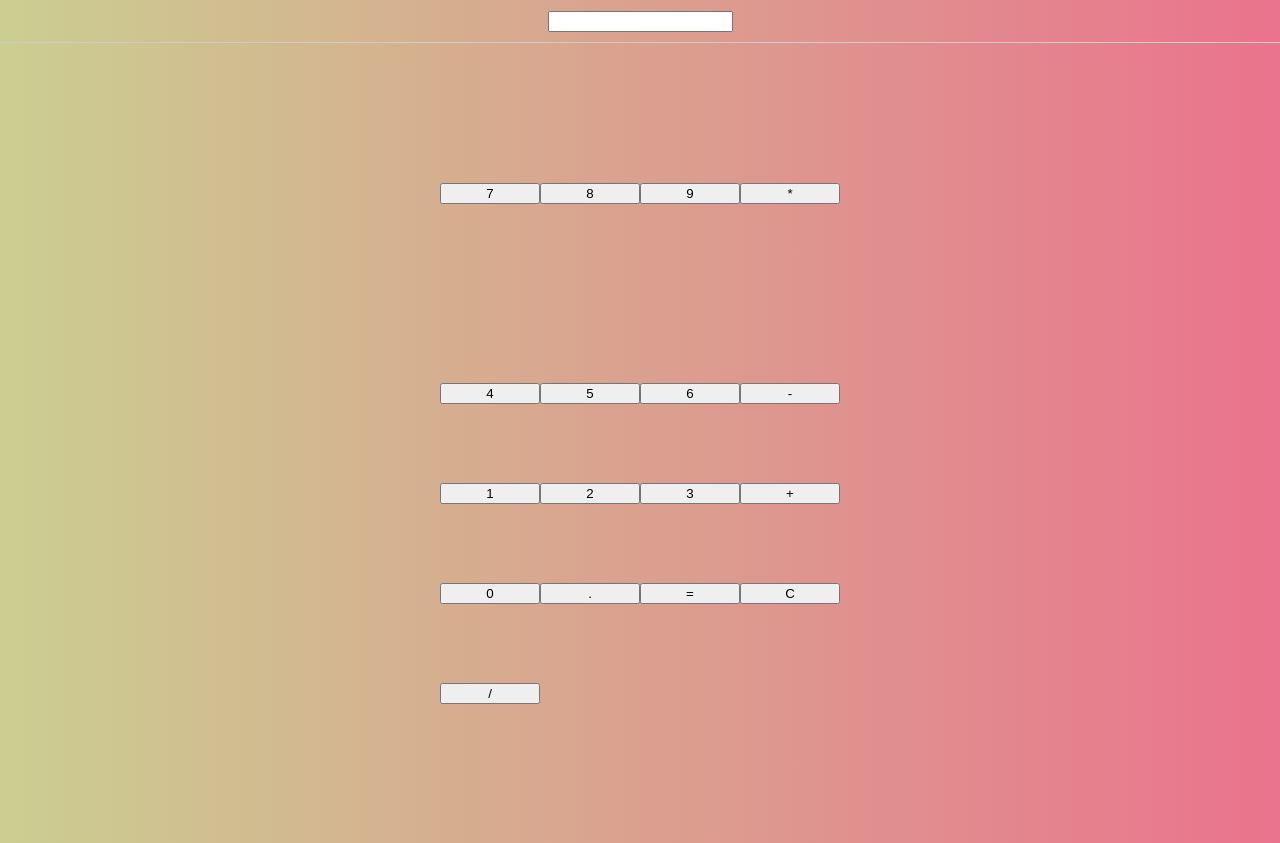
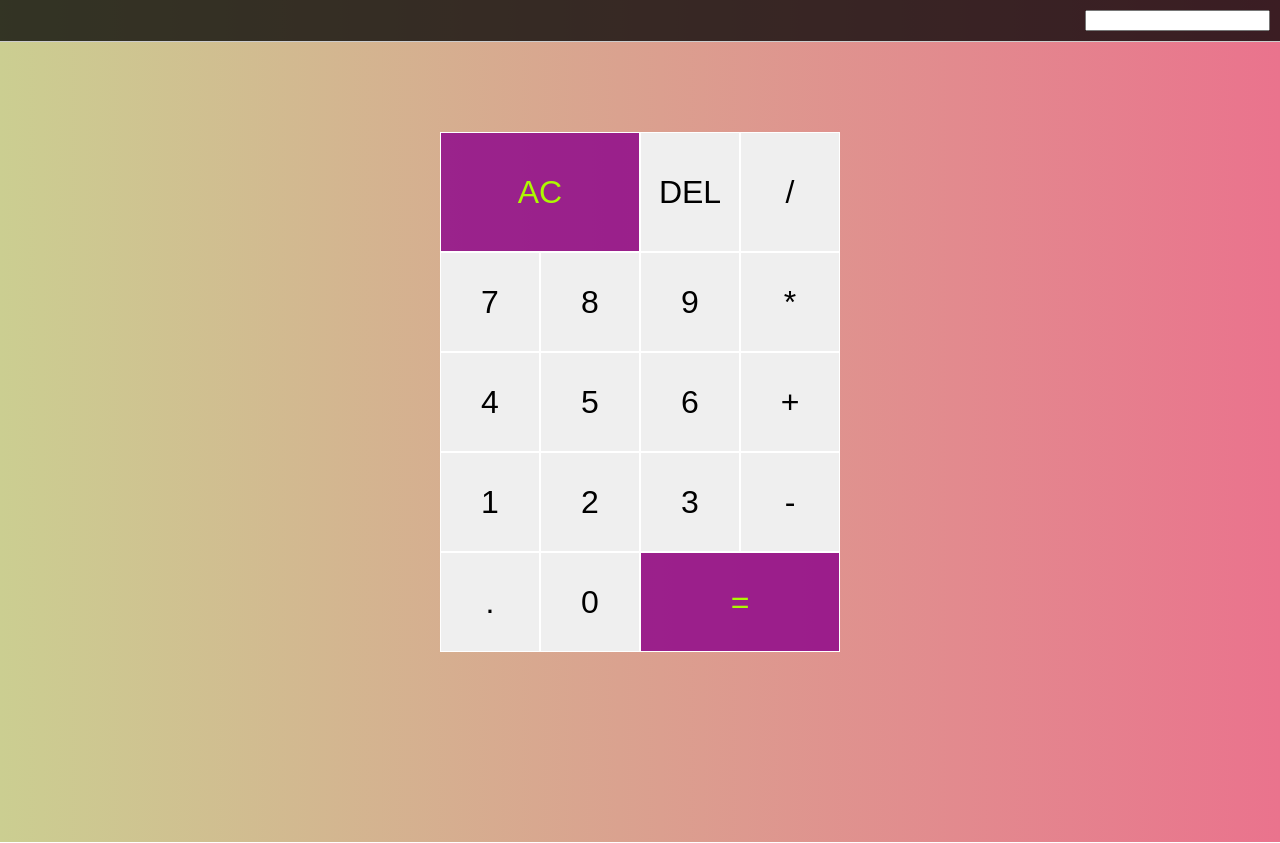
Before and after one commit to chadjowens/calculator, a plain HTML site: page index2.html in a window 1280 px wide. Drawn offline with Linux system fonts and the light colour scheme.

Commit message:
Deleted old unused file.
Updated HTML and CSS.

```diff
--- a/index2.html
+++ b/index2.html
@@ -9,13 +9,14 @@
 </head>
 
 <body>
-    <div class="calculator-grid">
-
     <div class="display">
         <input type="text" id="result" readonly>
     </div>
 
-        <div class="buttons">
+    <div class="calculator-grid">
+        <button class="span-two" onclick="clearDisplay()">AC</button>
+        <button onclick="clearDisplay()">DEL</button>
+        <button onclick="handleOperator('/')">/</button>
 
         <button onclick="display('7')">7</button>
         <button onclick="display('8')">8</button>
@@ -25,29 +26,24 @@
         <button onclick="display('4')">4</button>
         <button onclick="display('5')">5</button>
         <button onclick="display('6')">6</button>
-            <button onclick="handleOperator('-')">-</button>
+        <button onclick="handleOperator('+')">+</button>
 
         <button onclick="display('1')">1</button>
         <button onclick="display('2')">2</button>
         <button onclick="display('3')">3</button>
-            <button onclick="handleOperator('+')">+</button>
+        <button onclick="handleOperator('-')">-</button>
 
+        <button onclick="display('.')">.</button>
         <button onclick="display('0')">0</button>
-            <button onclick="display('.')">.</button>
-            <button onclick="calculate()">=</button>
+        <button class="span-two" onclick="calculate()">=</button>
 
-            <button onclick="clearDisplay()">C</button>
+            <!-- <button onclick="clearDisplay()">C</button> -->
             <!-- <button onclick="handleOperator('+/-')">+/-</button>
             <button onclick="handleOperator('%')">%</button> -->
-            <button onclick="handleOperator('/')">/</button>
+            <!-- <button onclick="handleOperator('/')">/</button> -->
 
-            <div class="numbers">
-
-            </div>
-
-            <div class="operators">
-
-        </div>
+        <!-- <div class="numbers"></div>
+        <div class="operators"></div> -->
     </div>
 
     <script src="app.js"></script>
--- a/styles.css
+++ b/styles.css
@@ -11,23 +11,13 @@
     }
 
 .calculator-grid {
-    /* display: grid;
-    /* justify-content: center;
-    align-items: center;
+
+    display: grid;
+    justify-content: center;
+    align-content: center;
     min-height: 100vh;
     grid-template-columns: repeat(4, 100px);
-    grid-template-rows: minmax(120px, auto) repeat(5, 100px); */
-
-
-
-    /* display: grid;
-    grid-template-columns: 1fr;
-    grid-template-rows: 100px 1fr;
-    width: 300px;
-    margin: 0 auto;
-    background-color: #f0f0f0;
-    border-radius: 5px;
-    box-shadow: 0 2px 4px rgba(0, 0, 0, 0.2); */
+    grid-template-rows: minmax(120px, auto) repeat(5, 100px);
     }
 
   .display {
@@ -39,22 +29,40 @@
     font-weight: bold;
     }
 
-  .buttons {
-    display: grid;
-    justify-content: center;
-    align-items: center;
-    min-height: 100vh;
-    grid-template-columns: repeat(4, 100px);
-    grid-template-rows: minmax(120px, auto) repeat(5, 100px);
+  .calculator-grid > button {
+    cursor: pointer;
+    font-size: 2rem;
+    border: 1px, solid #FFFFFF;
+    outline: none;
+    background-color: rbga(255, 255, 255, 0.75);
+    }
+
+.calculator-grid > button:hover {
+    background-color: #a9a9a9;
+    }
+
+.span-two {
+    grid-column: span 2;
+    color: #adf802;
+    background-color: rgba(139, 0, 139, 0.8);
     }
 
 button {
-    /* width: 100%;
-    height: 50px;
-    border: none;
-    border-radius: 5px;
     cursor: pointer;
-    font-size: 16px;
-    background-color: #eee;
-    color: #333; */
+    font-size: 2rem;
+    border: 1px, solid #FFFFFF;
+    outline: none;
+    background-color: rbga(255, 255, 255, 0.75);
     }
+
+.display {
+    grid-column: 1 / -1;
+    background-color: rgba(0, 0, 0, 0.75);
+    display: flex;
+    align-items: flex-end;
+    justify-content: space-around;
+    flex-direction: column;
+    padding: 10px;
+    word-wrap: break-word;
+    word-break: break-all;
+    }
```
Also changed, not shown: oojs.html (deleted, +0 -28 lines). Lines whose indentation alone changed are shown as unchanged.
